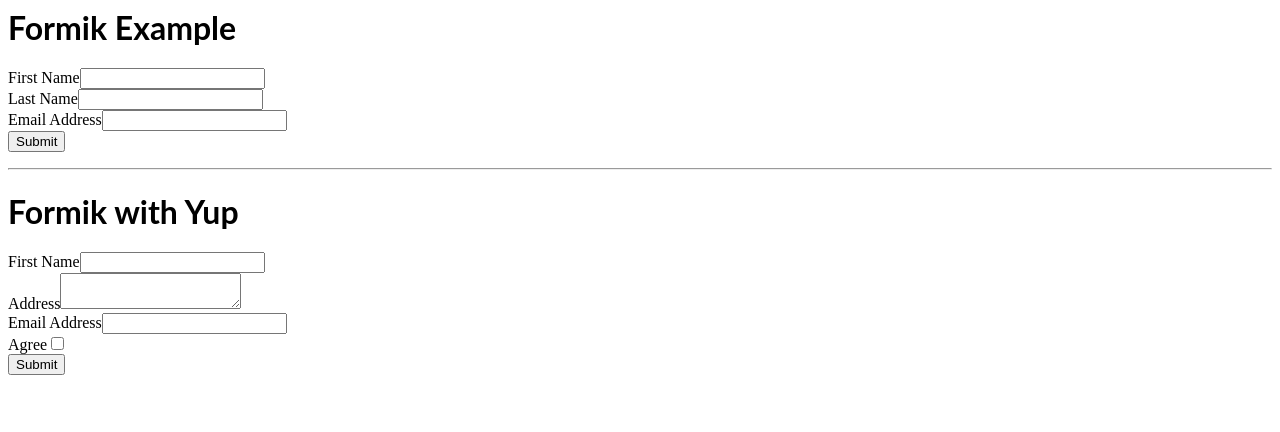
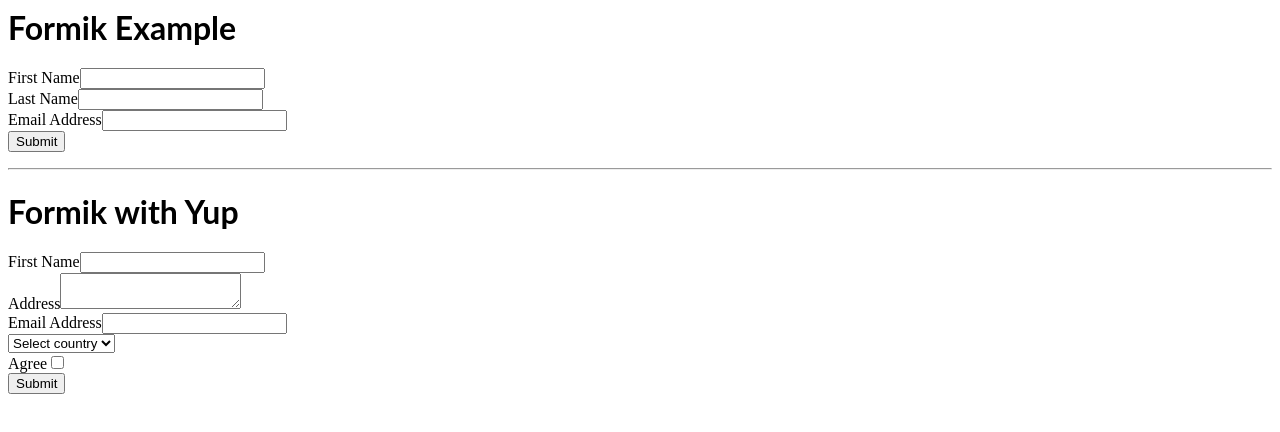
Before and after one commit to ShakibAhmed007/react-dev-formik, a React (Create React App) app: page / in a window 1280 px wide. Shown: the top 432 px of the page. Built offline with nearby package versions, Linux system fonts and the light colour scheme.

Commit message:
1 file modified

```diff
--- a/src/BasicFormValidationByYup.js
+++ b/src/BasicFormValidationByYup.js
@@ -8,6 +8,7 @@
       firstName: '',
       email: '',
       address: '',
+      country: '',
       toggleCheckbox: false
     },
     validationSchema: Yup.object({
@@ -20,6 +21,7 @@
       address: Yup.string()
         .max(250, 'Must be 250 characters or less')
         .required('Required'),
+      country: Yup.string().required('Country is Required'),
       toggleCheckbox: Yup.boolean()
     }),
     onSubmit: values => {
@@ -60,6 +62,17 @@
         <div>{formik.errors.email}</div>
       ) : null}
       <br />
+
+      <select id="country" name="country" {...formik.getFieldProps('country')}>
+        <option value="" label="Select country" />
+        <option value="BD" label="BD" />
+        <option value="NOR" label="NOR" />
+        <option value="SW" label="SW" />
+      </select>
+      {formik.touched.country && formik.errors.country ? (
+        <div>{formik.errors.country}</div>
+      ) : null}
+      <br />
       <label htmlFor="toggleCheckbox">Agree</label>
       <input
         type="checkbox"
```
